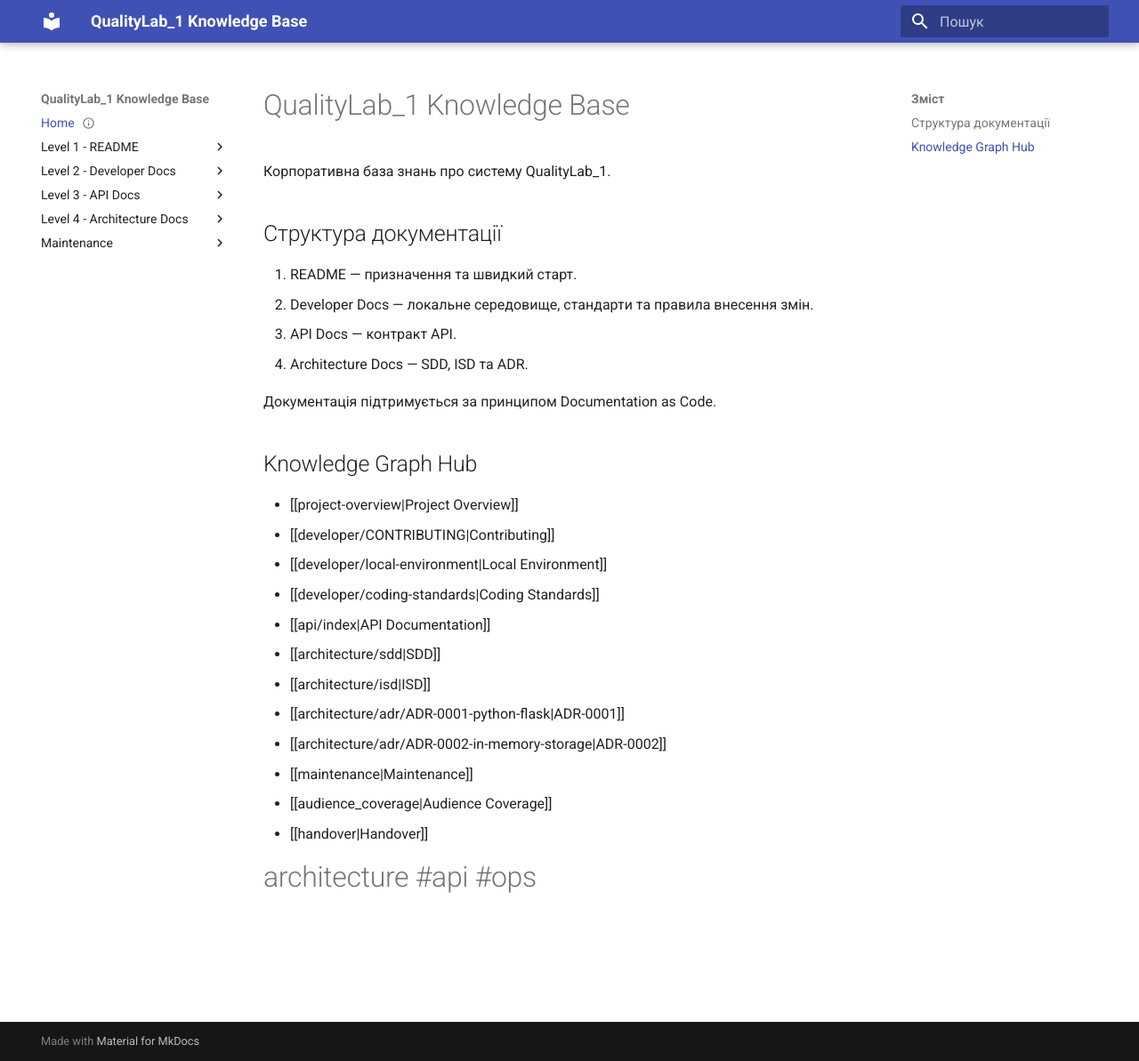
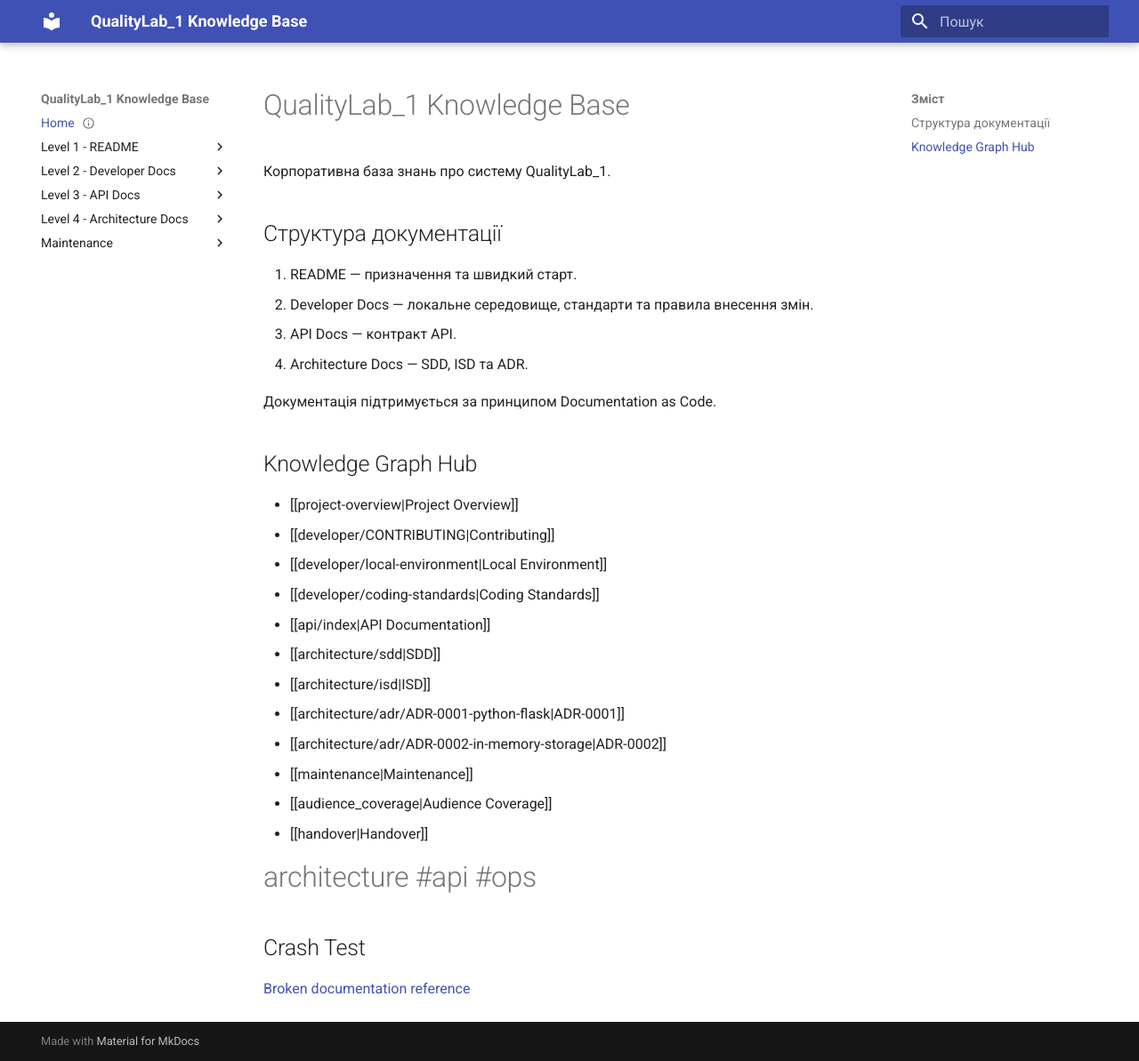
Before and after one commit to KardashEvelina/QualityLab_1, an MkDocs documentation site: the page built from docs/index.md, in a window 1280 px wide and 1193 px high. Shown: the whole window at 89% size. Built offline with MkDocs 1.6.1 and Material for MkDocs 9.7.7, drawn with Linux system fonts in a browser that asks for light colours.

Commit message:
docs(ci): inject broken reference into strict build, FAIL

```diff
--- a/docs/index.md
+++ b/docs/index.md
@@ -33,3 +33,7 @@ review_date: 2027-02-19
 - [[handover|Handover]]
 
 #architecture #api #ops
+
+## Crash Test
+
+[Broken documentation reference](missing-page.md)
```
